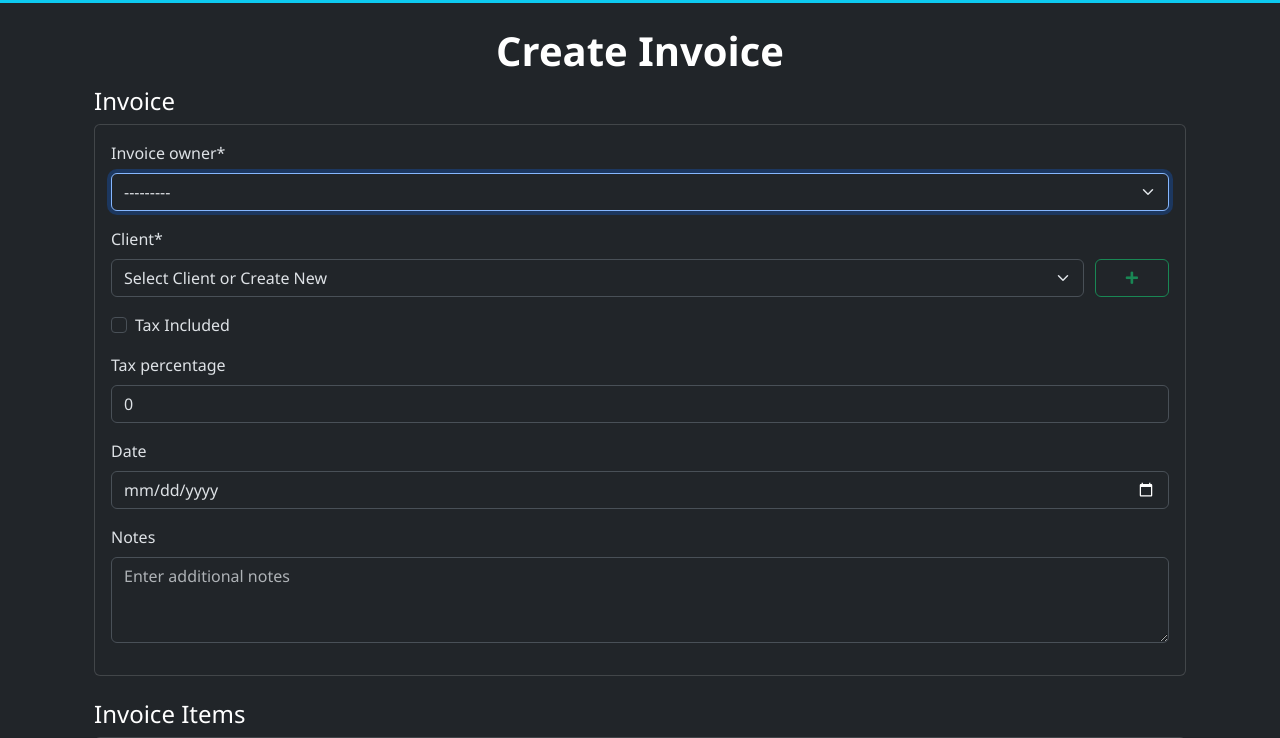
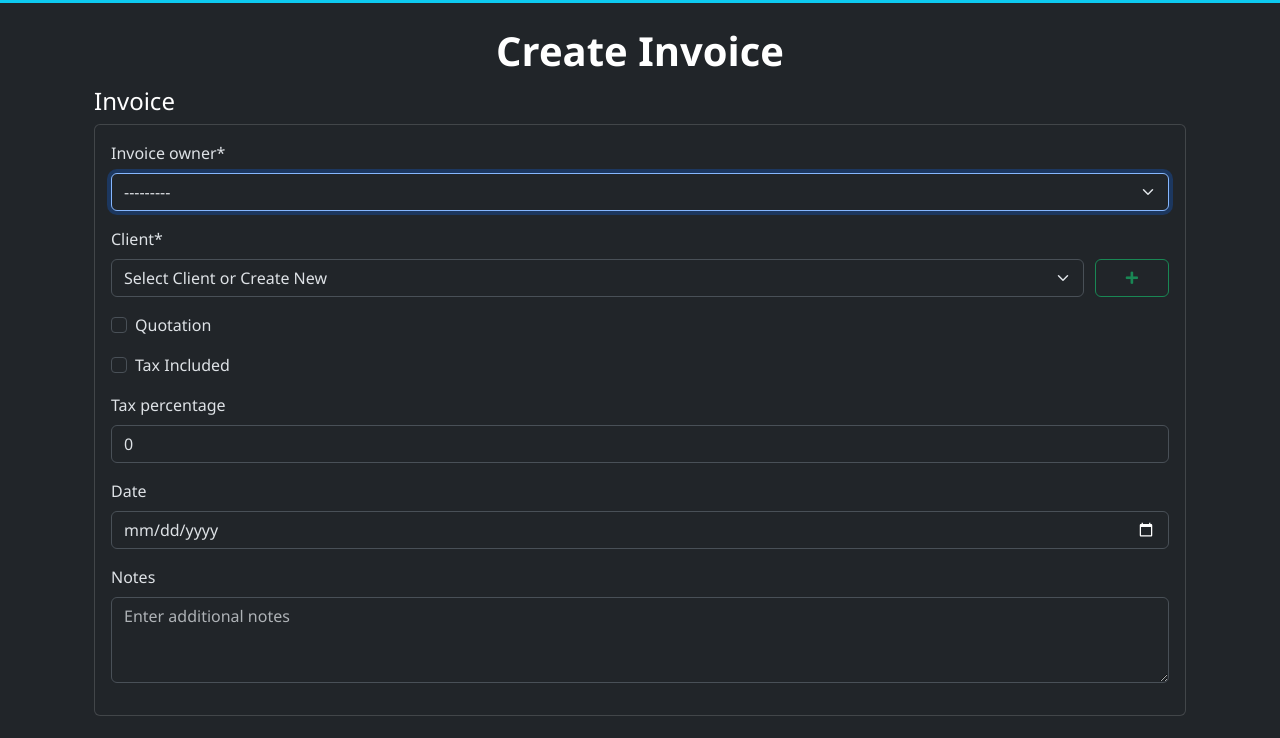
Before and after one commit to sam1-khan/Simple-Invoice-Generator, a Django app: page /create/ in a window 1280 px wide. Shown: the top 738 px of the page. Run offline with Django 5.2, Linux system fonts and the light colour scheme; the visitor is signed in with stand-in values (Sample User, id 1); data comes from the database, SQL or seed files in the repository; data that the repository does not hold is empty; some libraries are stand-ins or nearby versions.

Commit message:
Add quotation feature

```diff
--- a/invoice_app/forms.py
+++ b/invoice_app/forms.py
@@ -5,7 +5,7 @@ from .models import Invoice, InvoiceOwner, InvoiceItem, Client
 class InvoiceForm(forms.ModelForm):
     class Meta:
         model = Invoice
-        fields = ['invoice_owner', 'client', 'is_taxed', 'tax_percentage', 'date', 'notes',]
+        fields = ['invoice_owner', 'client', 'is_quotation', 'is_taxed', 'tax_percentage', 'date', 'notes',]
         widgets = {
             'invoice_owner': forms.Select(attrs={
                 'autofocus': 'autofocus',
@@ -22,6 +22,7 @@ class InvoiceForm(forms.ModelForm):
             }),
         }
     is_taxed = forms.BooleanField(label='Tax Included', required=False)
+    is_quotation = forms.BooleanField(label='Quotation', required=False)
 
 
     tax_percentage = forms.DecimalField(
--- a/invoice_app/models.py
+++ b/invoice_app/models.py
@@ -74,7 +74,7 @@ class Client(models.Model):
 class Invoice(models.Model):
     invoice_owner = models.ForeignKey(InvoiceOwner, on_delete=models.CASCADE)
     client = models.ForeignKey(Client, related_name='invoices', on_delete=models.CASCADE)
-    reference_number = models.CharField(max_length=14, editable=False, unique=True)
+    reference_number = models.CharField(max_length=14, editable=False)
     tax_percentage = models.DecimalField(
         max_digits=5, blank=True, null=True, decimal_places=2, validators=[MinValueValidator(0)]
     )
@@ -86,6 +86,7 @@ class Invoice(models.Model):
     created_at = models.DateTimeField(auto_now_add=True)
     updated_at = models.DateTimeField(auto_now=True)
     is_taxed = models.BooleanField(default=False)
+    is_quotation = models.BooleanField(default=False)
 
     def clean(self):
         """Validate tax_percentage."""
@@ -102,29 +103,37 @@ class Invoice(models.Model):
         self.grand_total = self.total_price + self.tax
 
     @staticmethod
-    def get_next_reference_number():
+    def get_next_reference_number(last_invoice=None, is_quotation=False):
         """Generate the next reference number in sequence."""
-        last_invoice = Invoice.objects.all().order_by('-id').first()
+
         if last_invoice:
-            last_number = int(last_invoice.reference_number.split('-')[1])
+            last_number = int(last_invoice.reference_number.split('-')[2])  # Extract last sequence number (xxxx)
             next_number = last_number + 1
         else:
-            next_number = 1  # Starting at 1 if no invoices exist yet
+            next_number = 1
 
-        return f"SAE-{next_number:04d}"
+        if is_quotation:
+            return f"SAE-Q-{next_number:04d}"  # Quotation reference number (Q-xxxx)
+        else:
+            return f"SAE-I-{next_number:04d}"  # Invoice reference number (I-xxxx)
 
     def save(self, *args, **kwargs):
-        """Override save to set the reference number before saving."""
-        if not self.reference_number:
-            self.reference_number = Invoice.get_next_reference_number()
+        """Override save to set the reference number before saving, and handle is_quotation changes."""
 
-        # Save first to ensure primary key is set before calculating totals
-        super().save(*args, **kwargs)
+        is_quotation_changed = False
 
-        # Now calculate totals after the instance is saved
-        self.calculate_totals()
+        if self.pk:  # Check if this is an existing object (not a new one)
+            old_invoice = Invoice.objects.get(pk=self.pk)
+            is_quotation_changed = old_invoice.is_quotation != self.is_quotation  # Check if the type changed
 
-        # Save again with updated totals
+        if not self.reference_number or is_quotation_changed:
+            if self.is_quotation:
+                last_quotation = Invoice.objects.filter(is_quotation=True).order_by('-id').first()
+                self.reference_number = Invoice.get_next_reference_number(last_quotation, is_quotation=True)
+            else:
+                last_invoice = Invoice.objects.filter(is_quotation=False).order_by('-id').first()
+                self.reference_number = Invoice.get_next_reference_number(last_invoice, is_quotation=False)
+
         super().save(*args, **kwargs)
 
 
--- a/invoice_app/templates/invoice_app/client/delete.html
+++ b/invoice_app/templates/invoice_app/client/delete.html
@@ -1,5 +1,5 @@
 {% extends "base_bootstrap.html" %}
-{% block navbar %}<p class="border-3 border-top border-danger"></p>{% endblock %}
+{% block navbar %}<p class="border-3 border-top border-warning"></p>{% endblock %}
 {% block content %}
 <div class="container py-5">
   <div class="card shadow-sm border-danger mx-auto" style="max-width: 500px;">
--- a/invoice_app/templates/invoice_app/client/detail.html
+++ b/invoice_app/templates/invoice_app/client/detail.html
@@ -1,6 +1,6 @@
 {% extends "base_bootstrap.html" %}
 {% load humanize %}
-{% block navbar %}<p class="border-3 border-top border-danger"></p>{% endblock %}
+{% block navbar %}<p class="border-3 border-top border-warning"></p>{% endblock %}
 {% block title %}Client Detail{% endblock %}
 
 {% block content %}
--- a/invoice_app/templates/invoice_app/client/form.html
+++ b/invoice_app/templates/invoice_app/client/form.html
@@ -1,7 +1,7 @@
 {% extends "base_bootstrap.html" %}
 {% load crispy_forms_tags %}
 {% block title %}{{ form.instance.pk|yesno:"Edit,Create" }} Client{% endblock %}
-{% block navbar %}<p class="border-3 border-top border-danger"></p>{% endblock %}
+{% block navbar %}<p class="border-3 border-top border-warning"></p>{% endblock %}
 {% block content %}
 <div class="container">
     <h1>{{ form.instance.pk|yesno:"Edit,Create" }} Client</h1>
@@ -26,7 +26,9 @@
     document.querySelector('#save-button').addEventListener('click', function(event) {
         event.preventDefault();
         document.getElementById('theForm').submit();
+        if (window.opener) {
             window.opener.location.reload();
+        }
     });
 
     document.getElementById('cancel-button').addEventListener('click', function(event) {
--- a/invoice_app/templates/invoice_app/invoice/delete.html
+++ b/invoice_app/templates/invoice_app/invoice/delete.html
@@ -4,8 +4,8 @@
 <div class="container py-5">
   <div class="card shadow-sm border-danger mx-auto" style="max-width: 500px;">
     <div class="card-body">
-      <h3 class="card-title text-center text-danger mb-4">Delete Invoice</h3>
-      <p class="text-center mb-4">Are you sure you want to delete the invoice: <strong>{{ invoice }}</strong>?</p>
+      <h3 class="card-title text-center text-danger mb-4">Delete {{ invoice.is_quotation|yesno:"Quotation,Invoice" }}</h3>
+      <p class="text-center mb-4">Are you sure you want to delete the {{ invoice.is_quotation|yesno:"quotation,invoice" }}: <strong>{{ invoice }}</strong>?</p>
       <form action="" method="POST">
         {% csrf_token %}
         <div class="d-flex justify-content-around">
--- a/invoice_app/templates/invoice_app/invoice/detail.html
+++ b/invoice_app/templates/invoice_app/invoice/detail.html
@@ -9,7 +9,7 @@
         }
 </style>
 <div class="border-bottom flex-column border-2 border-success d-flex p-3 mb-2">
-    <h2 class="fw-bold text-wrap mb-0 text-light">Invoice for {{ invoice.clients.first.name }}</h2>
+    <h2 class="fw-bold text-wrap mb-0 text-light">{{ invoice.is_quotation|yesno:"Quotation,Invoice" }} for {{ invoice.client.name }}</h2>
     <div class="d-flex ms-auto align-items-center">
         <small class="me-2 text-nowrap text-muted">
             ({{ invoice.updated_at|naturaltime }})
@@ -40,7 +40,7 @@
             {% endif %}
         </div>
         <div class="col-md-6 text-md-end mt-3">
-            <p class="fw-bold mb-0">Invoice Details:</p>
+            <p class="fw-bold mb-0">{{ invoice.is_quotation|yesno:"Quotation,Invoice" }} Details:</p>
             <p class="mb-0"><small><strong>Ref #:</strong> {{ invoice.reference_number }}</small></p>
             <p class="mb-0"><small><strong>Date:</strong>
                 {% if invoice.date %}
@@ -91,7 +91,7 @@
                     </tr>
                 {% empty %}
                     <tr>
-                        <td colspan="8" class="text-center text-danger">No items for this invoice.</td>
+                        <td colspan="8" class="text-center text-danger">No items for this {{ invoice.is_quotation|yesno:"quotation,invoice" }}.</td>
                     </tr>
                 {% endfor %}
             </tbody>
--- a/invoice_app/templates/invoice_app/invoice/form.html
+++ b/invoice_app/templates/invoice_app/invoice/form.html
@@ -27,11 +27,13 @@
     }
 </style>
 <div class="container">
-    <h1 class='pb-1 text-center fw-bold'>{{ form.instance.pk|yesno:"Edit,Create" }} Invoice</h1>
+    <h1 class='pb-1 text-center fw-bold'>{{ form.instance.pk|yesno:"Edit,Create" }}
+        {{ invoice.is_quotation|yesno:"Quotation,Invoice" }}
+    </h1>
     <form method="post">
         {% csrf_token %}
 
-        <h4>Invoice</h4>
+        <h4>{{ invoice.is_quotation|yesno:"Quotation,Invoice" }}</h4>
         <div class="card mb-4">
             <div class="card-body">
                 {{ form|crispy }}
@@ -39,7 +41,7 @@
         </div>
 
         {% if formset %}
-        <h4>Invoice Items</h4>
+        <h4>{{ invoice.is_quotation|yesno:"Quotation,Invoice" }} Items</h4>
         {{ formset.management_form }}
         <div class="formset">
             {% for form in formset %}
@@ -88,6 +90,18 @@ document.addEventListener('DOMContentLoaded', () => {
     const isTaxedCheckbox = document.querySelector('#id_is_taxed');
     const isTaxedDiv = document.querySelector('#div_id_is_taxed');
     const taxPercentageDiv = document.querySelector('#div_id_tax_percentage');
+    const ownerLabel = document.querySelector('#div_id_invoice_owner').querySelector('label');
+    const isQuotationCheckbox = document.querySelector('#div_id_is_quotation').querySelector('input')
+
+    function changeLabel() {
+        if (ownerLabel.innerHTML && isQuotationCheckbox) {
+            if (isQuotationCheckbox.checked) {
+                ownerLabel.innerHTML = ownerLabel.innerHTML.replace('Invoice', 'Quotation');
+            } else {
+                ownerLabel.innerHTML = ownerLabel.innerHTML.replace('Quotation', 'Invoice');
+            }
+        }
+    }
 
     function toggleFields() {
         if (isTaxedCheckbox.checked) {
@@ -103,6 +117,9 @@ document.addEventListener('DOMContentLoaded', () => {
         }
     }
 
+    toggleFields();
+    changeLabel();
+    isQuotationCheckbox.addEventListener('change', changeLabel);
     isTaxedCheckbox.addEventListener('change', toggleFields);
     taxPercentageDiv.querySelector('input').addEventListener('input', toggleFields);
 
```
Also changed, not shown: invoice_app/templates/invoice_app/client/list.html (+27 -4 lines), invoice_app/templates/invoice_app/invoice/invoice_pdf.html (+15 -12 lines), invoice_app/templates/invoice_app/invoice/list.html (+27 -8 lines), invoice_app/migrations/0002_invoice_is_quotation.py (added), invoice_app/migrations/0003_alter_invoice_reference_number.py (added). Lines whose indentation alone changed are shown as unchanged.
